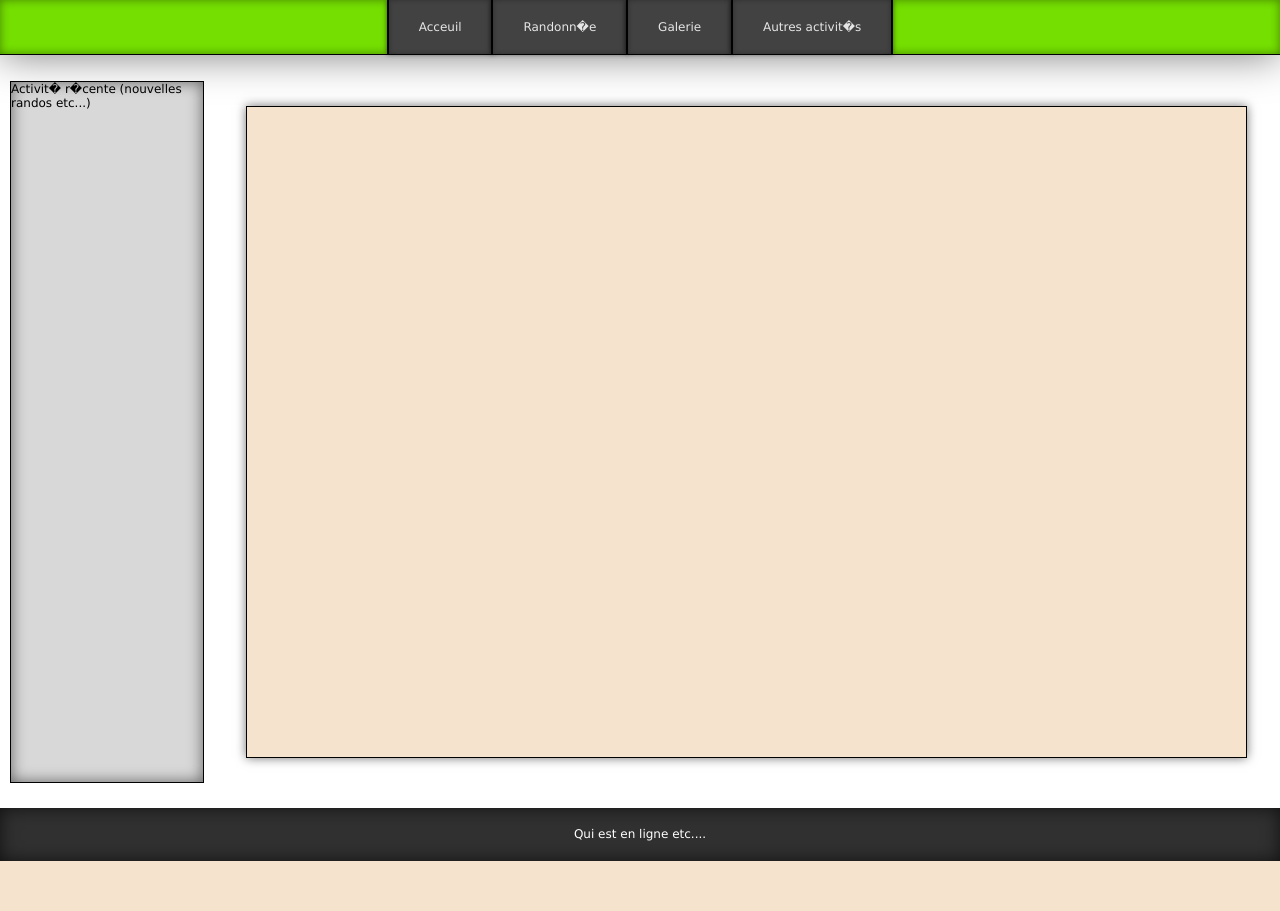
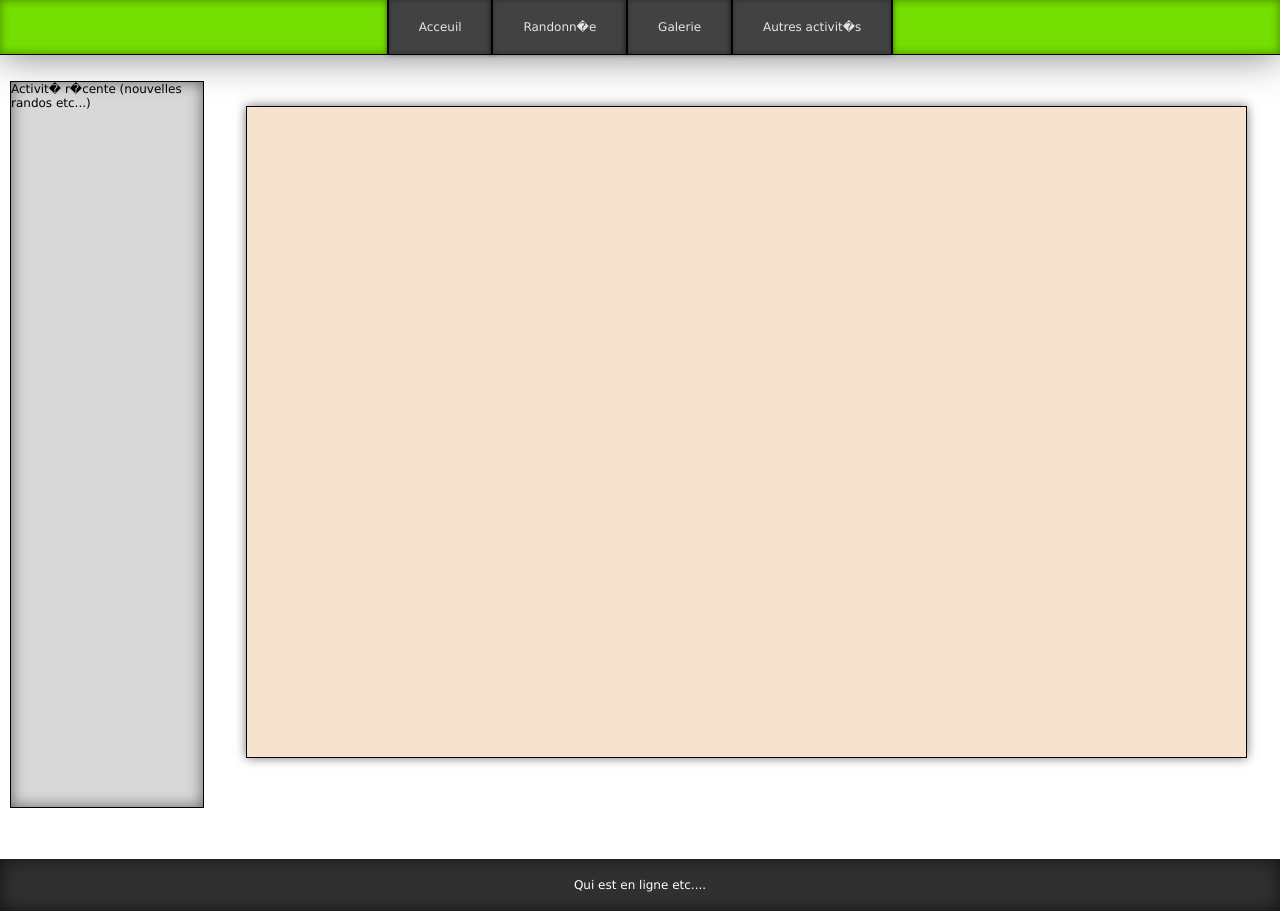
Before and after one commit to RandoProject/RandoProjectTut, a PHP site: the page made by index.php in a window 1280 px wide. Before the commit the page ends 861 px from the top, so only its background shows below. Run offline with PHP 8.4, Linux system fonts and the light colour scheme.

Commit message:
modif footer

```diff
--- a/CSS/Design.css
+++ b/CSS/Design.css
@@ -62,7 +62,7 @@
 	width: 15%;
 	margin-top: 2%;
 	margin-left: 10px;
-	height: 700px;
+	height: 725px;
 	background-color: #D8D8D8;
 	border: 1px solid #010101;
 	box-shadow: 0 0 15px 0 rgba(0, 0, 0, 0.55) inset;
@@ -90,7 +90,7 @@
 	display: inline-block;
 	padding-top: 1.5%;
 	padding-bottom: 1.5%;
-	margin-top: 2%;
+	margin-top: 4%;
 	width: 100%;
 	min-width: 800px;
 	height: auto;
```
